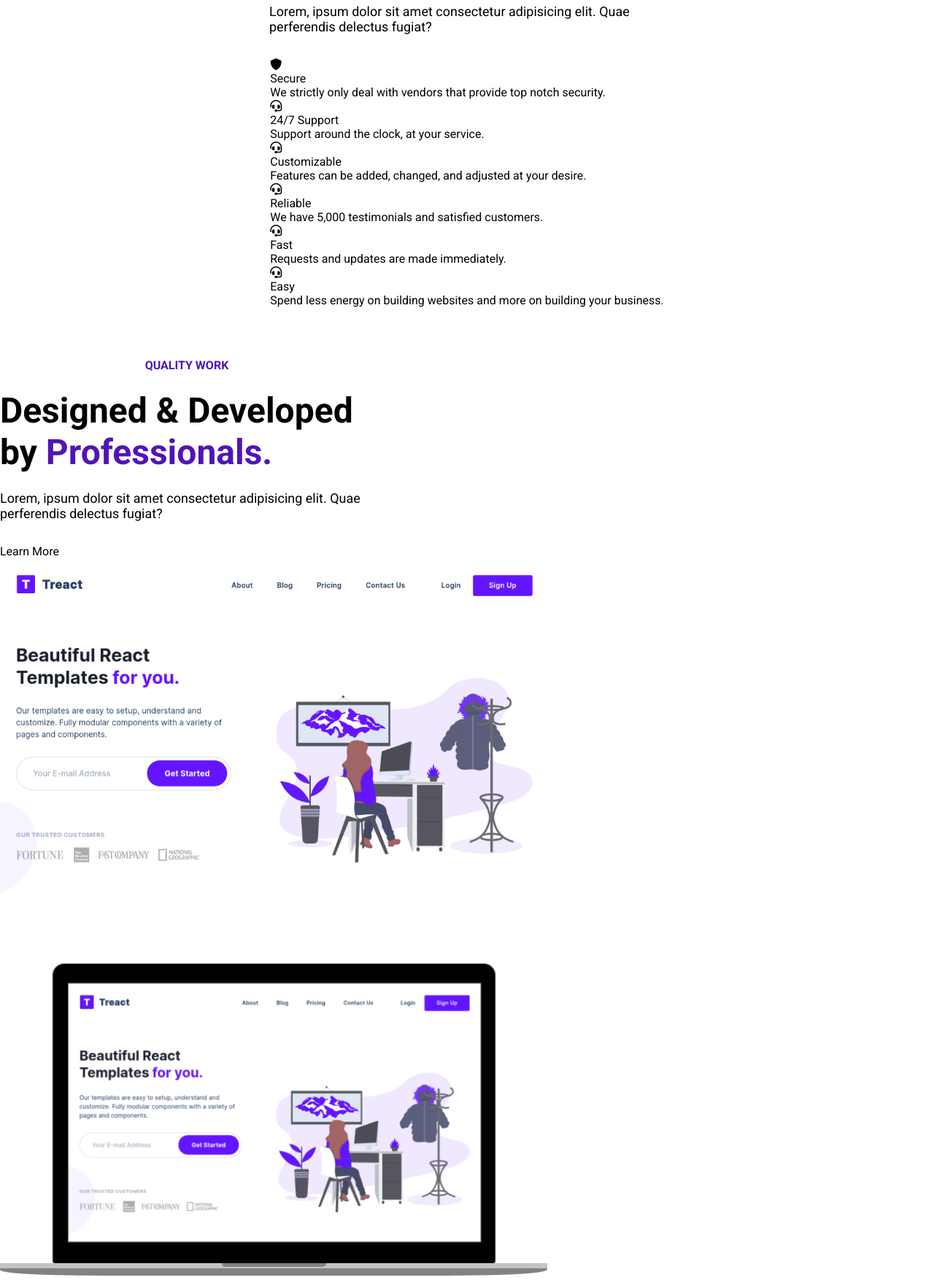
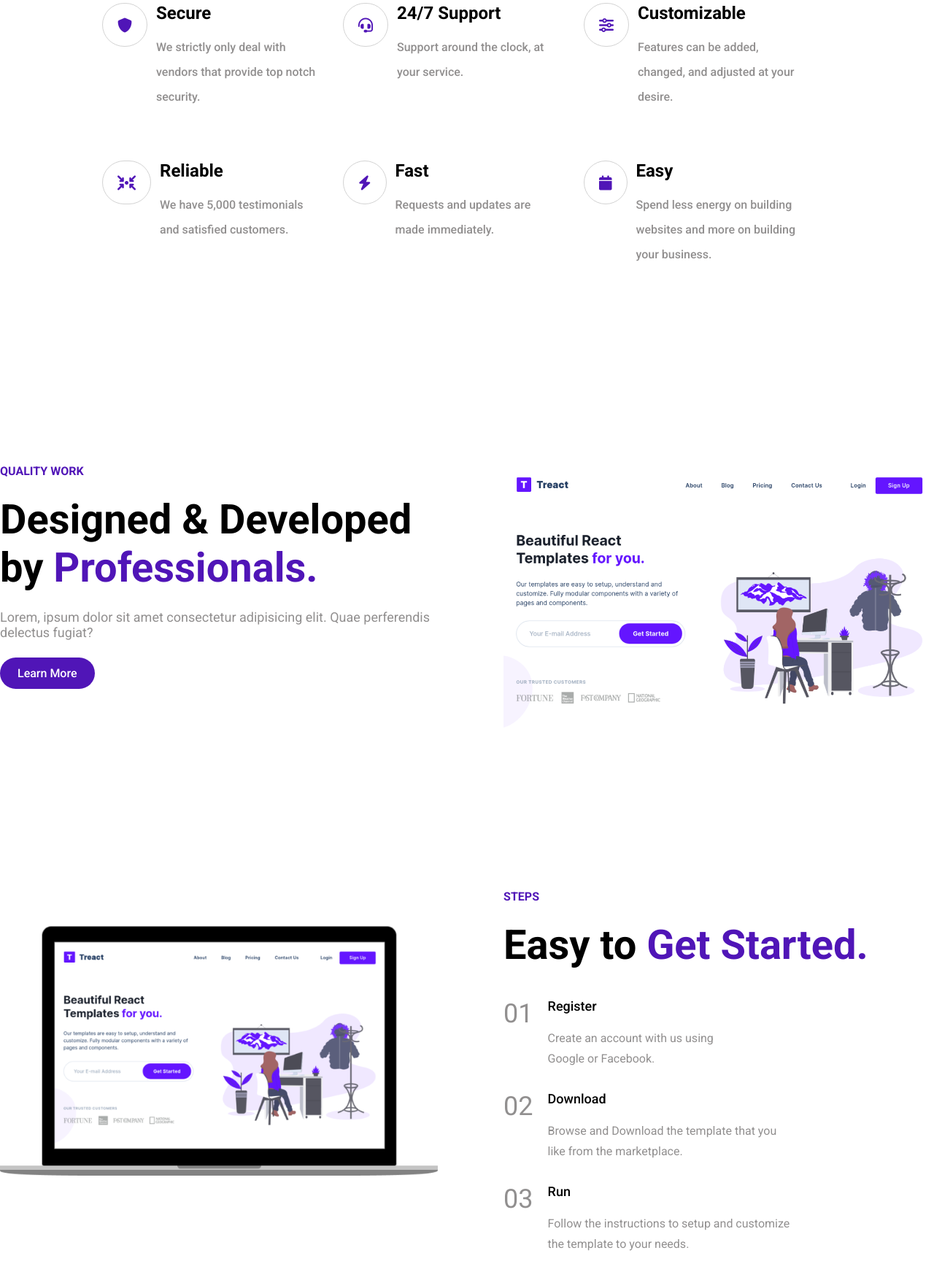
Before and after one commit to WesleyLiaw777/treact, a plain HTML site: page index.html in a window 1280 px wide. Shown: the part 1046-2800 px from the top of the page at 73% size. Drawn offline with Linux system fonts and the light colour scheme.

Commit message:
features, quality work, steps, values, done.

```diff
--- a/index.html
+++ b/index.html
@@ -35,7 +35,7 @@
 
         <div class="container">
             <div class="row main__page">
-                <div class="section__info">
+                <div class="landing__info">
                     <h1 class="section__heading">Beautiful React Templates <span class="text__spicer">for you.</span></h1>
                     <p class="section__para">Our templates are easy to setup, understand and customize. Fully modular components with a variety of pages and components.</p>
                     <div class="landing__start">
@@ -58,43 +58,55 @@
 
     <section id="features">
         <div class="container">
-            <div class="row center__row">
+            <div class="row vert__row">
                 <div class="section__info">
-                    <div class="section__name">FEATURES</div>
-                    <h1 class="section__heading center__heading">We have Amazing <span class="text__spicer">Service.</span></h1>
+                    <div class="section__name name__vert">FEATURES</div>
+                    <h1 class="section__heading vert__heading">We have Amazing <span class="text__spicer">Service.</span></h1>
                     <div class="section__para">Lorem, ipsum dolor sit amet consectetur adipisicing elit. Quae perferendis delectus fugiat?</div>
                 </div>
 
                 <div class="features__listing">
                     <div class="feature">
-                        <i class="fa-solid fa-shield"></i>
+                        <i class="fa-solid fa-shield feature__icon"></i>
+                        <div class="feature__info">
                             <div class="feature__title">Secure</div>
                             <div class="feature__desc">We strictly only deal with vendors that provide top notch security.</div>
                         </div>
+                    </div>
                     <div class="feature">
-                        <i class="fa-solid fa-headset"></i>
+                        <i class="fa-solid fa-headset feature__icon"></i>
+                        <div class="feature__info">
                             <div class="feature__title">24/7 Support</div>
                             <div class="feature__desc">Support around the clock, at your service.</div>
                         </div>
+                    </div>
                     <div class="feature">
-                        <i class="fa-solid fa-headset"></i>
+                        <i class="fa-solid fa-sliders feature__icon"></i>
+                        <div class="feature__info">
                             <div class="feature__title">Customizable</div>
                             <div class="feature__desc">Features can be added, changed, and adjusted at your desire.</div>
                         </div>
+                    </div>
                     <div class="feature">
-                        <i class="fa-solid fa-headset"></i>
+                        <i class="fas fa-arrows-to-circle feature__icon"></i>
+                        <div class="feature__info">
                             <div class="feature__title">Reliable</div>
                             <div class="feature__desc">We have 5,000 testimonials and satisfied customers.</div>
                         </div>
+                    </div>
                     <div class="feature">
-                        <i class="fa-solid fa-headset"></i>
+                        <i class="fas fa-light fa-bolt feature__icon"></i>
+                        <div class="feature__info">
                             <div class="feature__title">Fast</div>
                             <div class="feature__desc">Requests and updates are made immediately.</div>
                         </div>
+                    </div>
                     <div class="feature">
-                        <i class="fa-solid fa-headset"></i>
+                        <i class="fa-light fa-solid fa-calendar feature__icon"></i>
+                        <div class="feature__info">
                             <div class="feature__title">Easy</div>
                             <div class="feature__desc">Spend less energy on building websites and more on building your business.</div>
+                        </div>
                     </div>
                 </div>
             </div>
@@ -102,7 +114,9 @@
     </section>
 
     <section id="quality__work">
-        <div class="section__info">
+        <div class="container">
+            <div class="row horiz__row">
+                <div class="section__info work__info">
                     <div class="section__name">QUALITY WORK</div>
                     <h1 class="section__heading">Designed & Developed by <span class="text__spicer">Professionals.</span></h1>
                     <div class="section__para">Lorem, ipsum dolor sit amet consectetur adipisicing elit. Quae perferendis delectus fugiat?</div>
@@ -112,27 +126,36 @@
                 <div class="section__figure">
                     <img src="./assets/quality_img.png" alt="" class="section__img">
                 </div>
+            </div>
+        </div>
     </section>
 
     <section id="steps">
-        <div class="section__figure">
+        <div class="container">
+            <div class="row horiz__row">
+                <div class="section__figure steps__figure">
                     <img src="./assets/steps_img.png" alt="" class="section__img">
                 </div>
 
                 <div class="section__info">
                     <div class="section__name">STEPS</div>
                     <h1 class="section__heading">Easy to <span class="text__spicer">Get Started.</span></h1>
+                    <div class="step__list">
                         <div class="step">
                             <div class="step__number">01</div>
                             <div class="step__info">
                                 <div class="step__header">Register</div>
                                 <div class="step__para">Create an account with us using Google or Facebook.</div>
                             </div>
+                        </div>
+                        <div class="step">
                             <div class="step__number">02</div>
                             <div class="step__info">
                                 <div class="step__header">Download</div>
                                 <div class="step__para">Browse and Download the template that you like from the marketplace.</div>
                             </div>
+                        </div>
+                        <div class="step">
                             <div class="step__number">03</div>
                             <div class="step__info">
                                 <div class="step__header">Run</div>
@@ -140,27 +163,33 @@
                             </div>
                         </div>
                     </div>
+                </div>
+            </div>
+        </div>
     </section>
 
     <section id="values">
-        <div class="section__info">
+        <div class="container">
+            <div class="row horiz__row">
+                <div class="section__info values__section">
                     <div class="section__name">VALUES</div>
                     <h1 class="section__heading">We Always Abide by Our <span class="text__spicer">Principles.</span></h1>
                     <div class="section__para">Lorem, ipsum dolor sit amet consectetur adipisicing elit. Quae perferendis delectus fugiat?</div>
-
+                    <div class="values__container">
                         <div class="value">
                             <div class="value__header">
-                    <i class="fa-solid fa-dollar"></i>
+                                <i class="fa-solid fa-dollar value__icon value__dollar"></i>
                                 <div class="value__name">Affordable</div>
-                    <div class="value__para">We promise to offer you the best rate we can - at par with the industry standard.</div>
                             </div>
+                            <div class="value__para detail__para">We promise to offer you the best rate we can - at par with the industry standard.</div>
                         </div>
 
                         <div class="value">
                             <div class="value__header">
-                    <i class="fa-solid fa-briefcase"></i>
+                                <i class="fa-solid fa-briefcase value__icon value__briefcase"></i>
                                 <div class="value__name">Professionalism</div>
-                    <div class="value__para">We assure you that our templates are designed and created by professional designers.</div>
+                            </div>
+                            <div class="value__para detail__para">We assure you that our templates are designed and created by professional designers.</div>
                         </div>
                     </div>
 
@@ -169,6 +198,8 @@
 
                 <div class="section__figure">
                     <img src="./assets/values_img.svg" alt="" class="section__img">
+                </div>
+            </div>
         </div>
     </section>
 
--- a/styles.css
+++ b/styles.css
@@ -19,12 +19,17 @@ a{
     color: #5015b7;
 }
 
-::placeholder{
-    color: rgba(121, 121, 121, 0.924);
+.detail__para{
+    color: #918f8f;
+    line-height: 28px;
 }
 
-section{
-    margin-bottom: 70px;
+::placeholder{
+    color: #918f8f;
+}
+
+section:not(:first-child){
+    margin-bottom: 200px;
 }
 
 .row{
@@ -33,38 +38,46 @@ section{
     margin: 0 auto;
 }
 
-.center__row{
+.vert__row{
     display: flex;
     flex-direction: column;
     align-items: center;
 }
 
-.section__info{
-    margin-right: 30px;
-    width: 40%;
+.horiz__row{
+    display: flex;
+    justify-content: space-between;
 }
 
 .section__name{
-    text-align: center;
     color:#5015b7;
     font-weight: bold;
     margin-bottom: 24px;
 }
 
+.name__vert{
+    text-align: center;
+}
+
 .section__heading{
-    font-size: 48px;
+    font-size: 56px;
     margin-bottom: 24px;
 }
 
 .section__para{
     font-weight: 400;
+    color: #918f8f;
     font-size: 18px;
-    margin-bottom: 32px;
+    margin-bottom: 36px;
 }
 
 .section__figure{
-    width: 750px;
+    width: 600px;
 }
+
+/* .section__figure:not(:first-child){
+    width: 50%;
+} */
 
 .section__img{
     width: 100%;
@@ -74,8 +87,17 @@ section{
     min-height: 100vh;
 }
 
-.center__heading{
+.vert__heading{
     text-align: center;
+}
+
+.learn__more--button{
+    background-color: #5015b7;
+    color: white;
+    padding: 12px 24px;
+    border-radius: 50px;
+    font-weight: 500;
+
 }
 
 /* NAV */
@@ -163,17 +185,23 @@ nav{
     display: flex;
 }
 
+.landing__info{
+    margin-right: 30px;
+    width: 40%;
+}
+
 .landing__start{
     position: relative;
+    display: flex;
+    justify-content: left;
 }
 
 .landing__email{
     border: 2px solid lightgrey;
     border-radius: 50px;
-    padding: 24px 100px;
-    border-color: rgb(211, 211, 211, 0.3);
+    padding: 24px 200px 24px 30px;
+    border-color: #d3d3d34d;
     transition: all 300ms;
-    overflow: hidden;
 }
 
 .landing__email:hover{
@@ -187,8 +215,8 @@ nav{
     border-radius: 50px;
     padding: 16px 16px;
     position: absolute;
-    top: 9%;
-    transform: translateX(-125px);
+    top: 13%;
+    transform: translateX(260px);
     transform: all 300ms;
 }
 
@@ -211,3 +239,145 @@ nav{
     width: 100%;
     opacity: 0.6;
 }
+
+/* FEATURES */
+
+.features__listing{
+    display: flex;
+    flex-wrap: wrap;
+    width: 100%;
+    max-width: 1000px;
+    margin-top: 60px;
+}
+
+.feature{
+    width: 30%;
+    display: flex;
+    margin-right: 30px;
+    margin-bottom: 70px;
+}
+
+.feature__info{
+    display: flex;
+    flex-direction: column;
+    margin-left: 12px;
+}
+
+.feature__icon{
+    border: 1px solid lightgrey;
+    color: #5015b7;
+    padding: 20px;
+    font-size: 20px;
+    height: 60px;
+    border-radius: 50px;
+}
+
+.feature__title{
+    font-size: 24px;
+    font-weight: bold;
+    margin-bottom: 16px;
+}
+
+.feature__desc{
+    font-weight: 500;
+    color: #918f8f;
+    font-size: 16px;
+    line-height: 34px;
+}
+
+/* QUALITY WORK */
+
+.work__info{
+    width: 50%;
+    margin-right: 60px;
+}
+
+/* STEPS */
+
+.steps__figure{
+    padding-top: 50px;
+}
+
+.step__list{
+    margin-top: 40px;
+}
+
+.step{
+    display: flex;
+    margin-bottom: 30px;
+}
+
+.step__number{
+    color: #918f8f;
+    font-size: 36px;
+    margin-right: 20px;
+}
+
+.step__info{
+    display: flex;
+    flex-direction: column;
+}
+
+.step__header{
+    margin-bottom: 20px;
+    font-weight: 500;
+    font-size: 18px;
+}
+
+.step__para{
+    color: #918f8f;
+    width: 65%;
+    line-height: 28px;
+}
+
+/* VALUES */
+
+.values__section{
+    width: 50%;
+    margin-right: 50px;
+}
+
+.value{
+    width: 50%;
+}
+
+.values__container{
+    display: flex;
+    justify-content: space-between;
+    align-items: center;
+    margin-bottom: 50px;
+}
+
+.value__header{
+    display: flex;
+    margin-bottom: 20px;
+    align-items: center;
+    height: 50px;
+}
+
+.value__icon{
+    font-size: 20px;
+    border-radius: 50px;
+}
+
+.value__dollar{
+    padding: 8px 12px;
+    color: darkgreen;
+    background-color: rgb(195, 241, 195);
+}
+
+.value__briefcase{
+    padding: 12px;
+    color:firebrick;
+    background-color: rgb(234, 182, 182);
+}
+
+.value__name{
+    margin-left: 16px;
+    font-weight: bold;
+    font-size: 18px;
+}
+
+.value__para{
+    width: 80%;
+}
```
Lines whose indentation alone changed are shown as unchanged.
